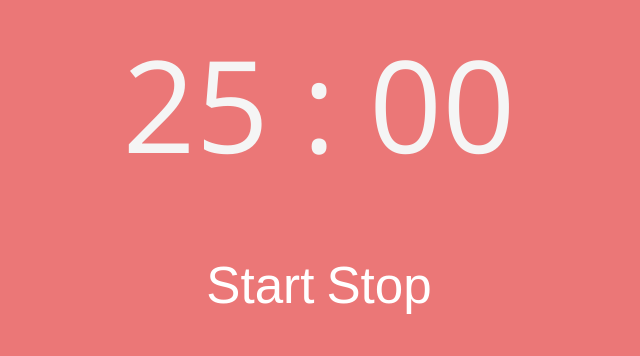
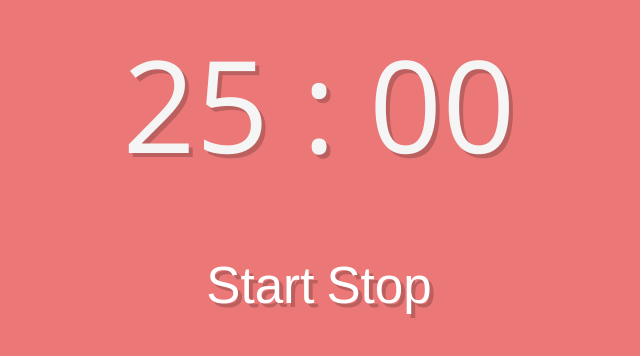
Before and after one commit to shadow3x3x3/skuld, a plain HTML site: page index.html in a window 1280 px wide. Shown: the part 266-622 px from the top of the page, without its empty margins (321-961 px from the left). Drawn offline with nearby package versions, Linux system fonts and the light colour scheme.

Commit message:
Add shadows

```diff
--- a/src/index.css
+++ b/src/index.css
@@ -29,12 +29,14 @@ body {
 .time-texts {
   margin: 0.5em;
   color: whitesmoke;
+  text-shadow: 4px 4px 0px rgba(0, 0, 0, 0.2);
   font-size: 10vw;
 }
 
 .buttons-list button {
   border: 0;
   background-color: rgba(0, 0, 0, 0.0);
+  text-shadow: 4px 4px 0px rgba(0, 0, 0, 0.2);
   color: white;
   font-size: 4vw;
 }
```
